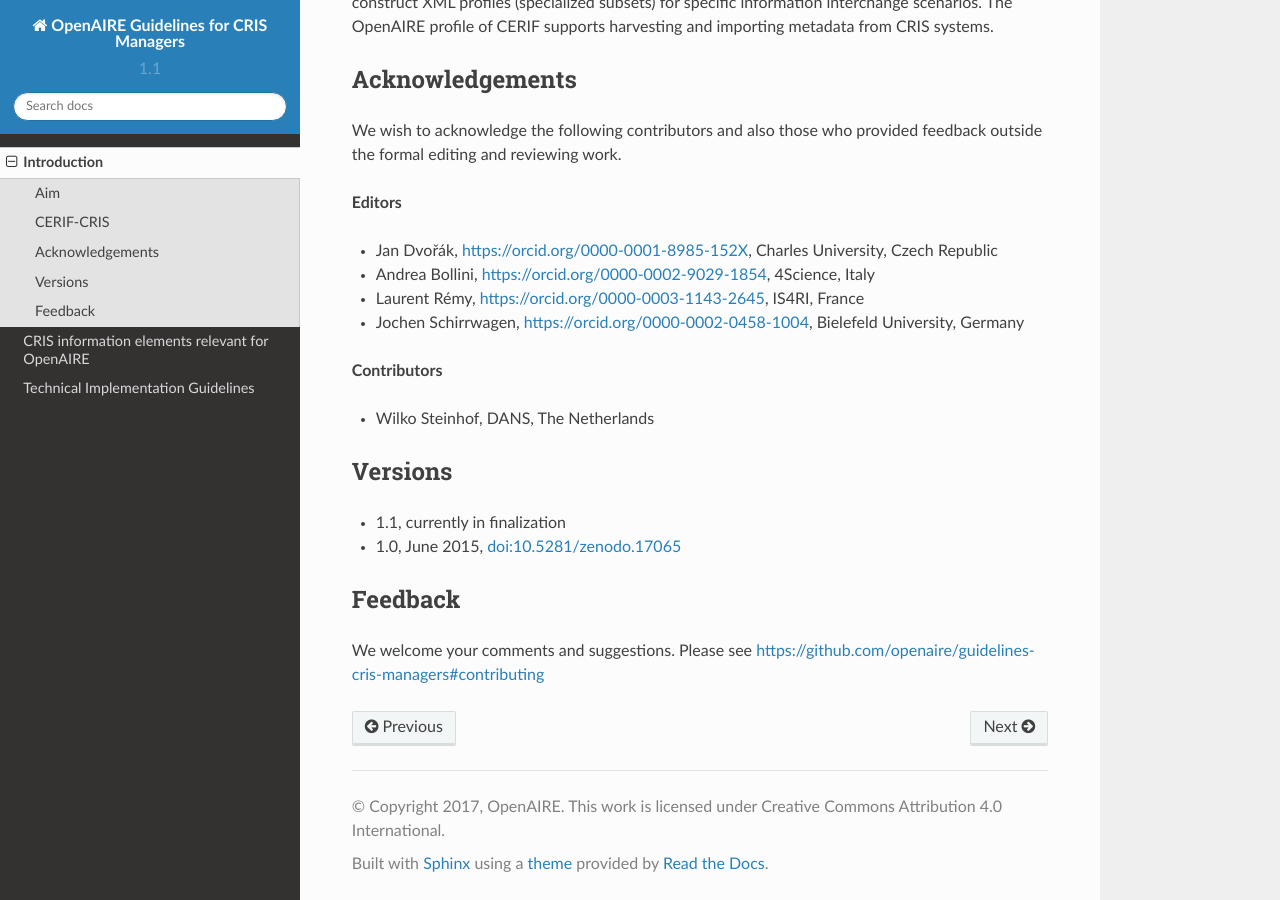
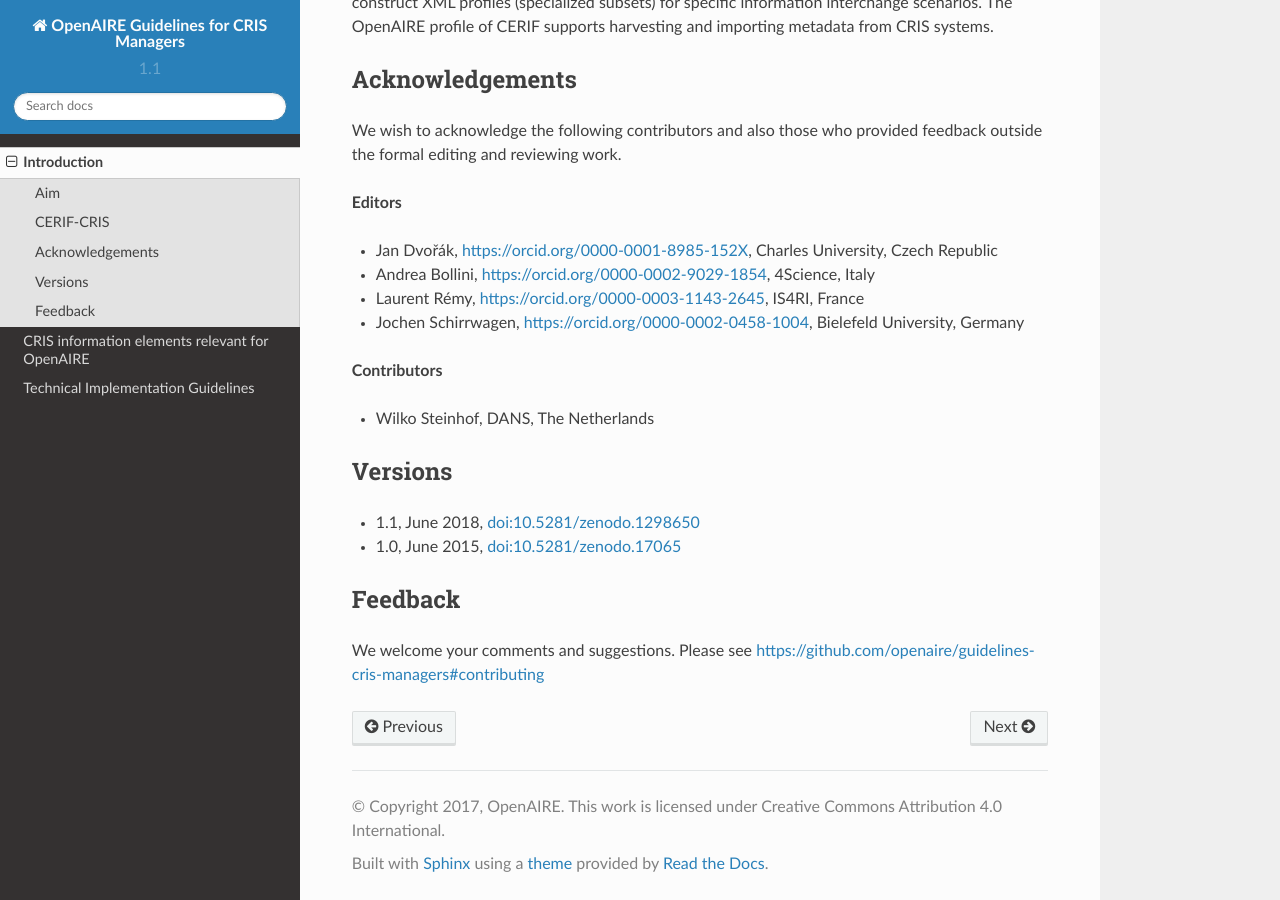
Before and after one commit to openaire/guidelines-cris-managers, a Sphinx documentation site: the page built from docs/introduction.rst, in a window 1280 px wide and 900 px high, scrolled down 593 px. Built offline with Sphinx 7.4.7 and the Read the Docs theme 2.0.0, drawn with Linux system fonts in a browser that asks for light colours.

Commit message:
the DOI of version 1.1

```diff
--- a/docs/introduction.rst
+++ b/docs/introduction.rst
@@ -39,7 +39,7 @@
 Versions
 ^^^^^^^^
 
-- 1.1, currently in finalization
+- 1.1, June 2018, `doi:10.5281/zenodo.1298650 <https://doi.org/10.5281/zenodo.1298650>`_
 
 - 1.0, June 2015, `doi:10.5281/zenodo.17065 <https://doi.org/10.5281/zenodo.17065>`_
 
```
